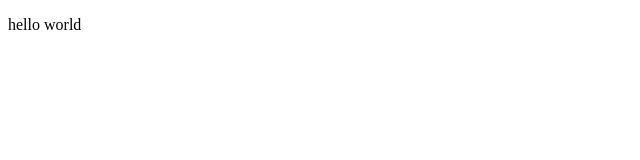
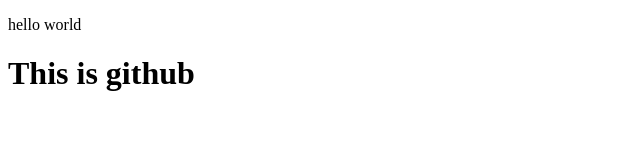
Before and after one commit to aravindak2003/gitexp, a plain HTML site: page index.html in a window 1280 px wide. Shown: the whole page, without its empty margins (0-640 px from the left). Drawn offline with Linux system fonts and the light colour scheme.

Commit message:
Update index.html

```diff
--- a/index.html
+++ b/index.html
@@ -7,5 +7,6 @@
 </head>
 <body>
     <p>hello world</p>
+    <h1>This is github</h1>
 </body>
 </html>
```
